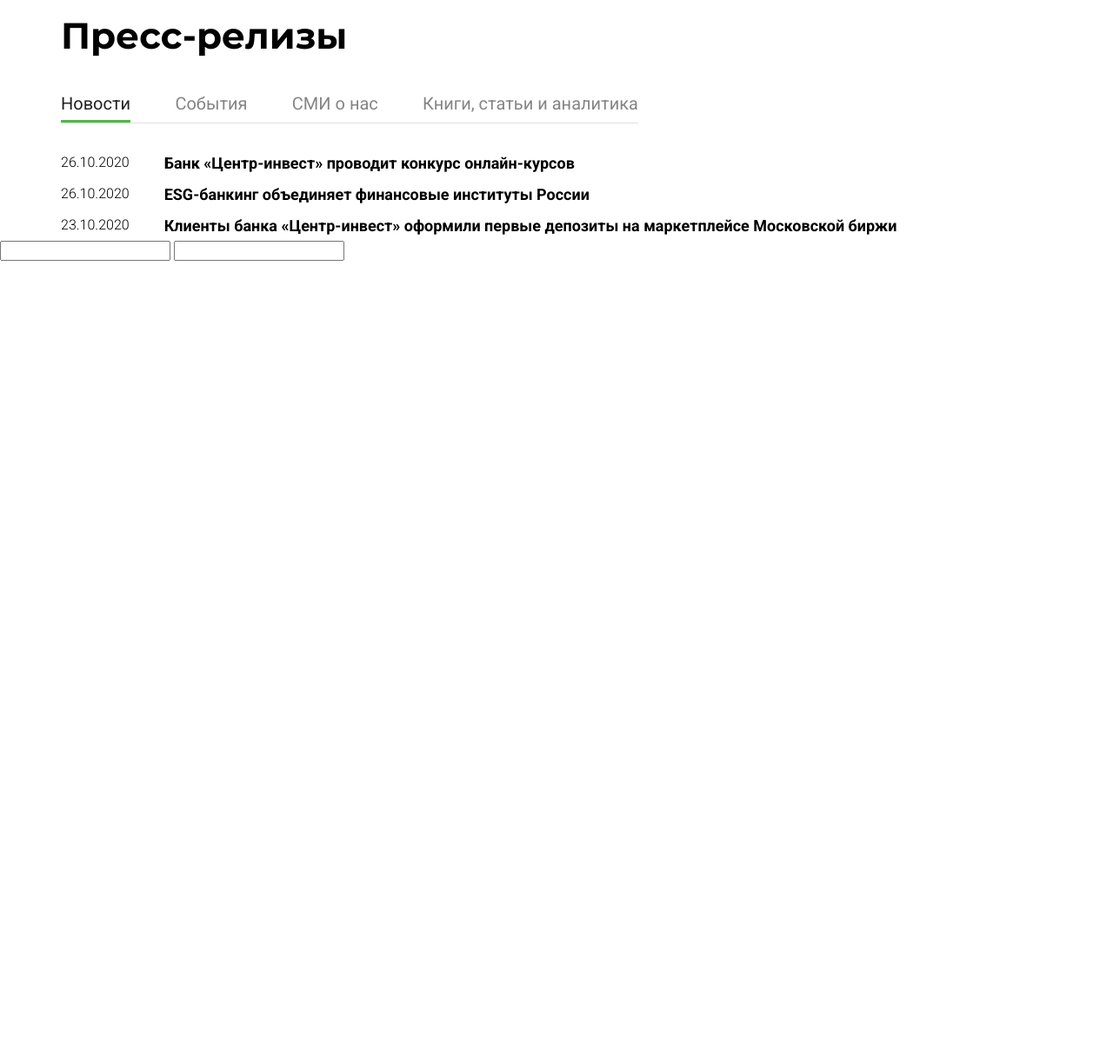
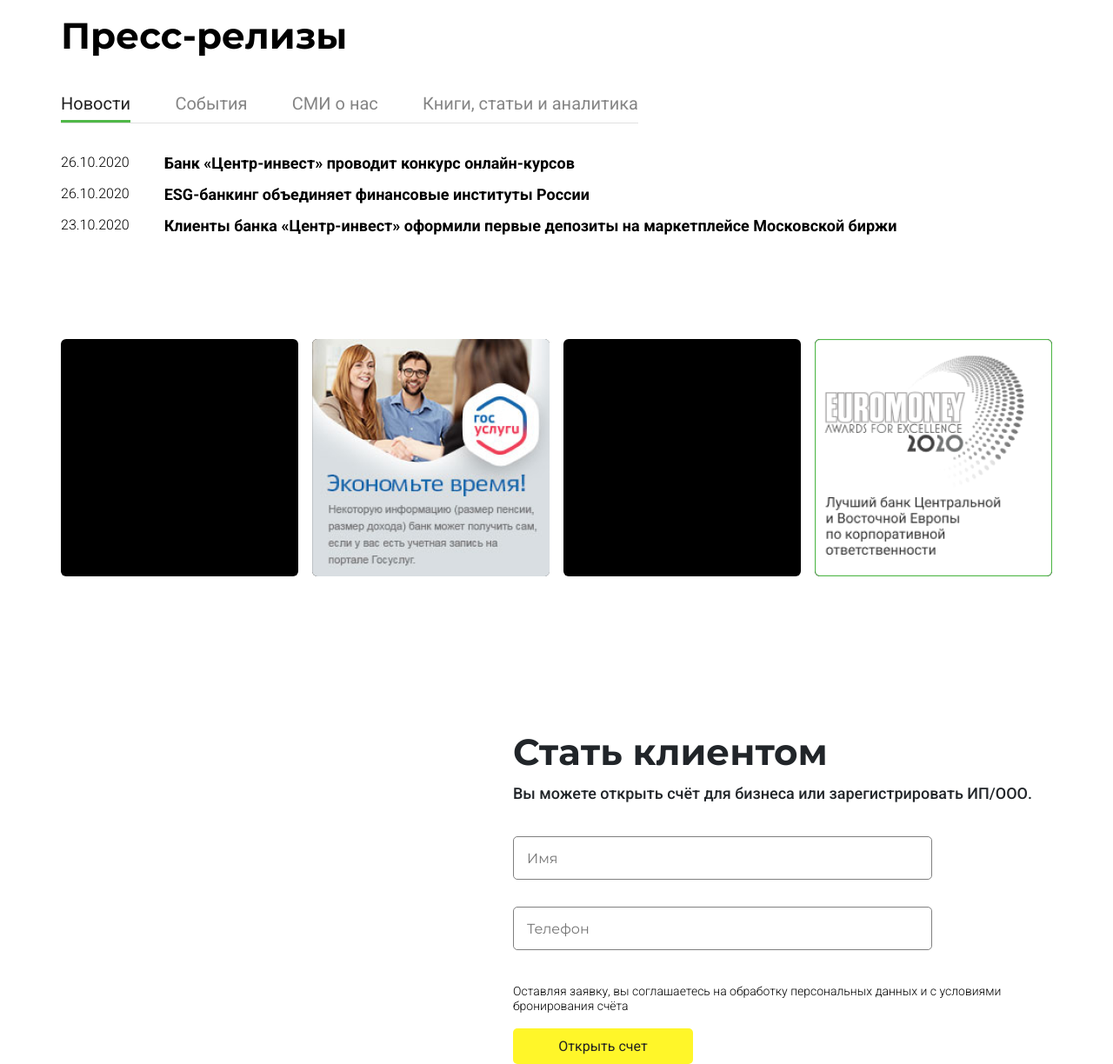
Before and after one commit to Tesla220-1/project_test_2, a website: page src/index.html in a window 1280 px wide. Shown: the part 1087-2311 px from the top of the page at 87% size. Before the commit the page ends 1387 px from the top, so only its background shows below. Drawn offline with Linux system fonts and the light colour scheme.

Commit message:
register ready

```diff
--- a/src/index.html
+++ b/src/index.html
@@ -177,18 +177,45 @@
         </div>
     </div>
 
+    <div class="banners">
+        <div class="container">
+            <div class="banners__wrapper">
+                <div class="banners__item">
+
+                </div>
+                <div class="banners__item">
+                    <img src="img/banners/banner-2.png" alt="banner-2">
+                </div>
+                <div class="banners__item">
+
+                </div>
+                <div class="banners__item">
+                    <img src="img/banners/banner-4.png" alt="banner-4">
+                </div>
+            </div>
+        </div>
+    </div>
+
 
     <div class="register">
-        <h2 class="register__title">
-
-        </h2>
-        <h3 class="register__subtitle">
-
-        </h3>
-        <form action="#">
-            <input type="text">
-            <input type="passwor">
-        </form>
+        <div class="container">
+            <div class="register__wrapper">
+                <h2 class="register__title">
+                    Стать клиентом
+                </h2>
+                <h3 class="register__subtitle">
+                    Вы можете открыть счёт для бизнеса или зарегистрировать ИП/ООО.
+                </h3>
+                <form class="register__form" action="#">
+                    <input type="text" placeholder="Имя">
+                    <input type="tel" placeholder="Телефон">
+                    <div class="register__agreement">
+                        Оставляя заявку, вы соглашаетесь на обработку персональных данных и с условиями бронирования счёта
+                    </div>
+                    <button class="btn btn_form" type="submit">Открыть счет</button>
+                </form>
+            </div>
+        </div>
     </div>
 
     <script src="js/script.js"></script>
--- /dev/null
+++ b/src/sass/blocks/_banners.scss
@@ -0,0 +1,17 @@
+.banners {
+    margin-top: 121px;
+    background: linear-gradient(179.99deg, rgba(255, 255, 255, 0.864) 20.84%, rgba(255, 255, 255, 0) 99.99%);
+    &__wrapper {
+        display: flex;
+        justify-content: space-between;
+    }
+    &__item {
+        border-radius: 6px;
+        width: 273px;
+        height: 273px;
+        background: black;
+        img {
+            object-fit: cover;
+        }
+    }
+}
--- a/src/sass/blocks/_btn.scss
+++ b/src/sass/blocks/_btn.scss
@@ -33,3 +33,14 @@
     line-height: 16px;
     font-family: 'Roboto';
 }
+.btn_form {
+    background: #FFF629;
+    border-radius: 5px;
+    width: 207px;
+    height: 41px;
+    font-family: 'Roboto';
+    font-size: 16px;
+    border: none;
+    color: #222222;
+    margin-top: 17px;
+}
--- /dev/null
+++ b/src/sass/blocks/_register.scss
@@ -0,0 +1,46 @@
+.register {
+    margin-top: 181px;
+    background: linear-gradient(179.99deg, rgba(255, 255, 255, 0.864) 20.84%, rgba(255, 255, 255, 0) 99.99%);
+    &__wrapper {
+        display: flex;
+        flex-direction: column;
+        margin-left: 520px;
+    }
+    &__title {
+        font-weight: bold;
+        font-size: 42px;
+        margin: 0;
+    }
+    &__subtitle {
+        font-family: 'Roboto';
+        font-weight: 500;
+        font-size: 18px;
+        margin: 0;
+        margin-top: 18px;
+    }
+    &__form {
+        margin-top: 40px;
+        input {
+            background: rgba(255, 255, 255, 0.8);
+            border-radius: 5px;
+            width: 482px;
+            height: 50px;
+            padding-left: 15px;
+            padding-right: 15px;
+            border: 1px solid grey;
+
+            margin-top: 31px;
+            &:first-child {
+                margin-top: 0;
+            }
+        }
+    }
+    &__agreement {
+        font-family: 'Roboto';
+        font-weight: 300;
+        font-size: 14px;
+        line-height: 17px;
+        margin-top: 39px;
+        color: #000000;
+    }
+}
--- a/src/sass/style.scss
+++ b/src/sass/style.scss
@@ -20,3 +20,5 @@
 @import 'blocks/promo';
 @import 'blocks/services';
 @import 'blocks/news';
+@import 'blocks/banners';
+@import 'blocks/register';
```
Also changed, not shown: src/css/style.min.css.
